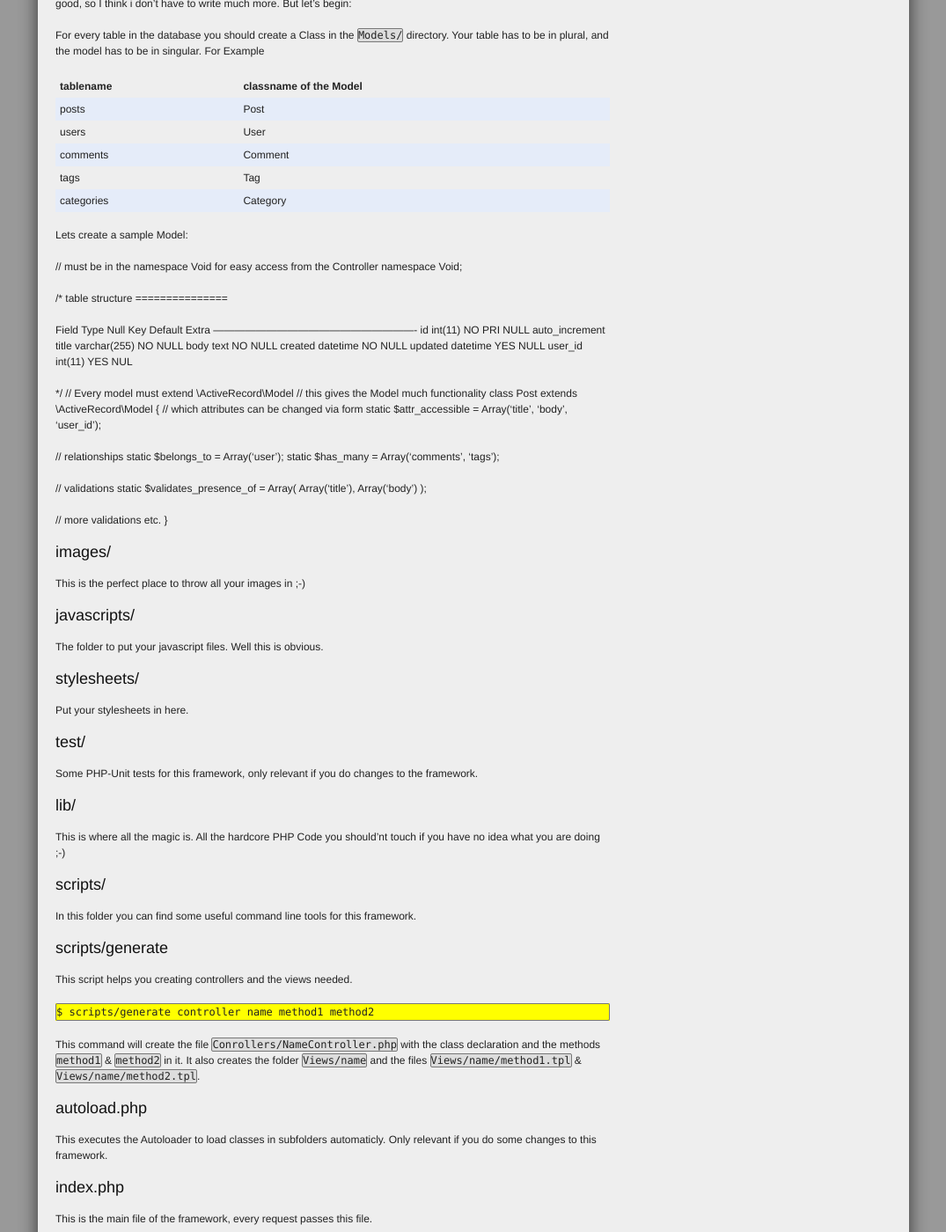
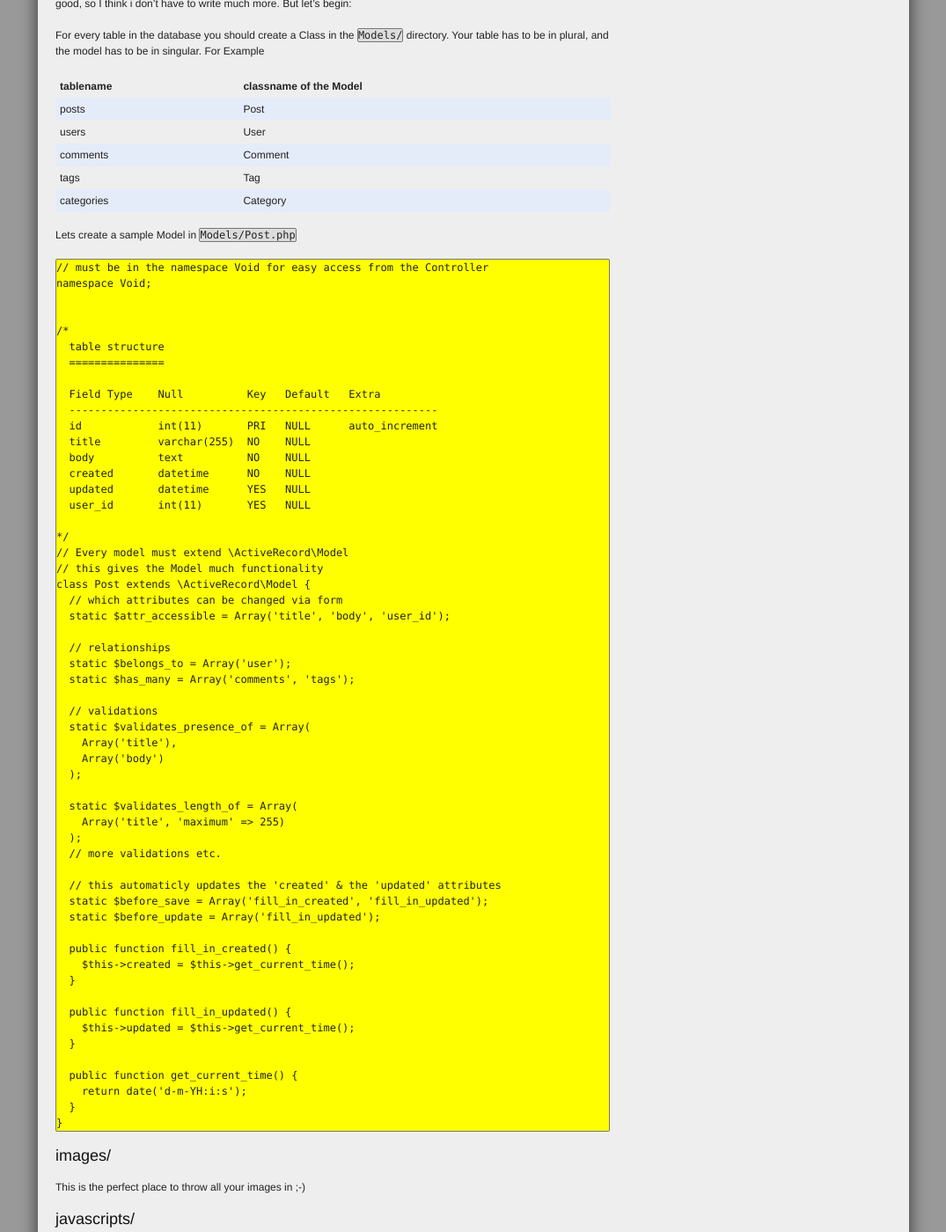
Before and after one commit to mogria/void.php, a Jekyll site: the page built from pages/getting-started.md, in a window 1280 px wide and 1400 px high, scrolled down 4227 px. Shown: the whole window at 88% size, without its empty margins (102-1177 px from the left). Built offline with Jekyll 4.4.1, drawn with Linux system fonts in a browser that asks for light colours; Markdown is read by kramdown in place of the engine named in the settings.

Commit message:
improved formatting of the example Model

```diff
--- a/pages/getting-started.md
+++ b/pages/getting-started.md
@@ -241,44 +241,63 @@ For every table in the database you should create a Class in the `Models/` direc
   </tr>
 </table>
 
-Lets create a sample Model:
+Lets create a sample Model in `Models/Post.php`
 
-// must be in the namespace Void for easy access from the Controller
-namespace Void;
+    // must be in the namespace Void for easy access from the Controller
+    namespace Void;
 
 
-/*
-  table structure
-  ===============
+    /*
+      table structure
+      ===============
 
-  Field	Type	  Null        	Key 	Default 	Extra
-  ----------------------------------------------------------
-  id	          int(11)     	NO  	PRI	NULL	auto_increment
-  title	        varchar(255)	NO		NULL
-  body        	text        	NO		NULL
-  created     	datetime    	NO		NULL
-  updated     	datetime    	YES		NULL
-  user_id     	int(11)     	YES		NUL
+      Field Type    Null          Key   Default   Extra
+      ----------------------------------------------------------
+      id            int(11)       PRI   NULL      auto_increment
+      title         varchar(255)  NO    NULL
+      body          text          NO    NULL
+      created       datetime      NO    NULL
+      updated       datetime      YES   NULL
+      user_id       int(11)       YES   NULL
 
-*/
-// Every model must extend \ActiveRecord\Model
-// this gives the Model much functionality
-class Post extends \ActiveRecord\Model {
-  // which attributes can be changed via form
-  static $attr_accessible = Array('title', 'body', 'user_id');
+    */
+    // Every model must extend \ActiveRecord\Model
+    // this gives the Model much functionality
+    class Post extends \ActiveRecord\Model {
+      // which attributes can be changed via form
+      static $attr_accessible = Array('title', 'body', 'user_id');
 
-  // relationships
-  static $belongs_to = Array('user');
-  static $has_many = Array('comments', 'tags');
+      // relationships
+      static $belongs_to = Array('user');
+      static $has_many = Array('comments', 'tags');
 
-  // validations
-  static $validates_presence_of = Array(
-    Array('title'),
-    Array('body')
-  );
+      // validations
+      static $validates_presence_of = Array(
+        Array('title'),
+        Array('body')
+      );
 
-  // more validations etc.
-}
+      static $validates_length_of = Array(
+        Array('title', 'maximum' => 255)
+      );
+      // more validations etc.
+
+      // this automaticly updates the 'created' & the 'updated' attributes
+      static $before_save = Array('fill_in_created', 'fill_in_updated');
+      static $before_update = Array('fill_in_updated');
+
+      public function fill_in_created() {
+        $this->created = $this->get_current_time();
+      }
+
+      public function fill_in_updated() {
+        $this->updated = $this->get_current_time();
+      }
+
+      public function get_current_time() {
+        return date('d-m-YH:i:s');
+      }
+    }
 
 
 ### images/
```
